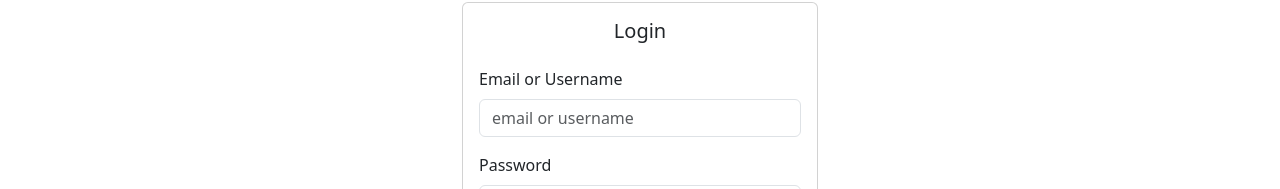
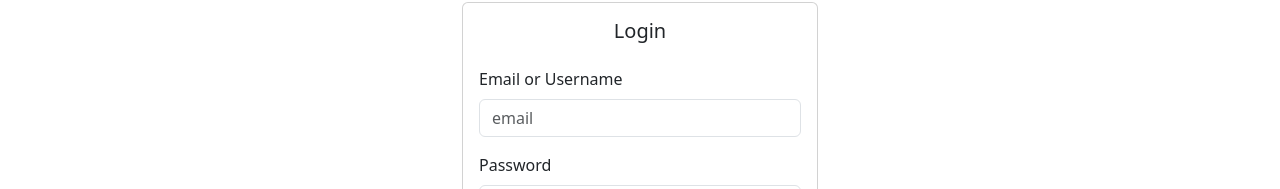
Before and after one commit to sophannac20/chatapp, a React (Create React App) app in the folder frontend/: page /signin in a window 1280 px wide. Shown: the part 109-298 px from the top of the page. Built offline with nearby package versions, Linux system fonts and the light colour scheme.

Commit message:
change login ui

```diff
--- a/frontend/src/components/Chat.js
+++ b/frontend/src/components/Chat.js
@@ -28,6 +28,7 @@ const Chat = () => {
       return "Unknown";
     }
   };
+
   useEffect(() => {
     scrollToBottom();
   }, [messages])
--- a/frontend/src/components/Login.js
+++ b/frontend/src/components/Login.js
@@ -38,7 +38,7 @@ const Login = () => {
                     <Form.Label>Email or Username</Form.Label>
                     <Form.Control
                       type="text"
-                      placeholder="email or username"
+                      placeholder="email"
                       value={email}
                       onChange={(e) => setEmail(e.target.value)}
                       required
```
